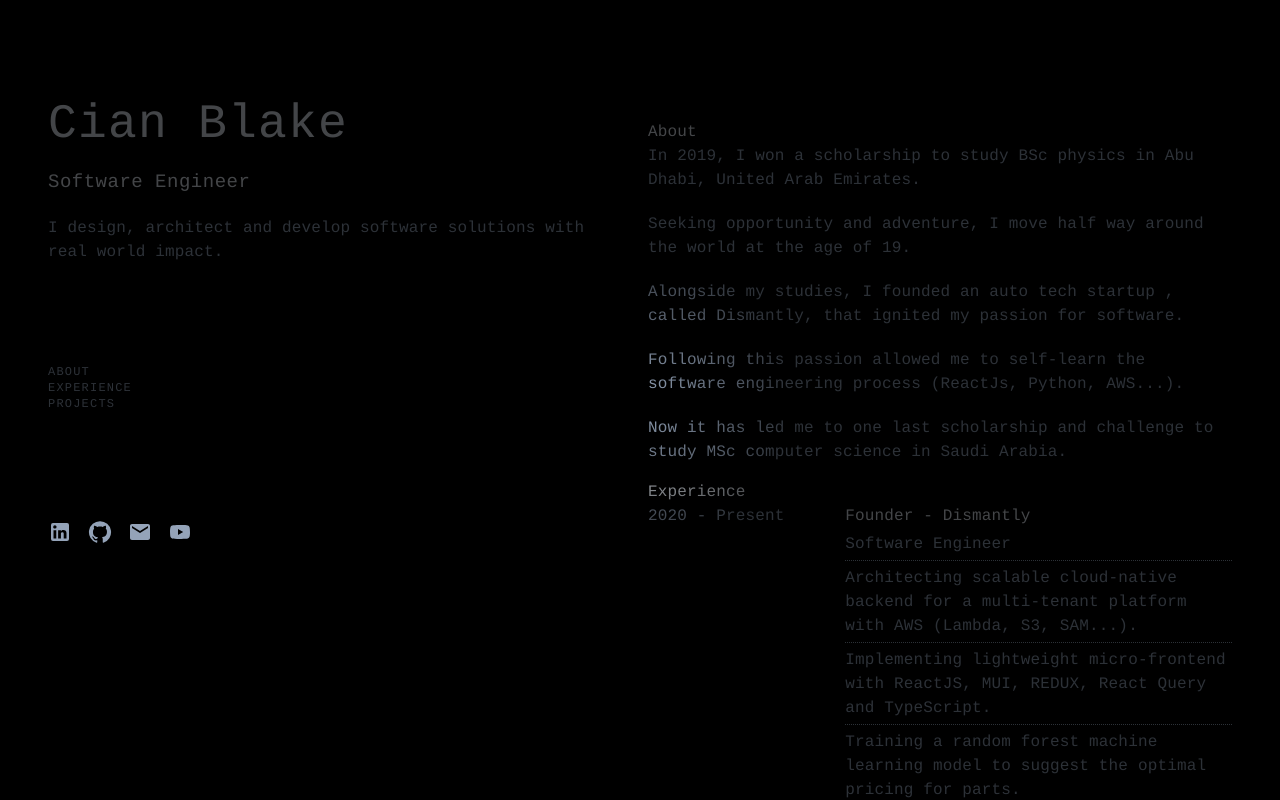
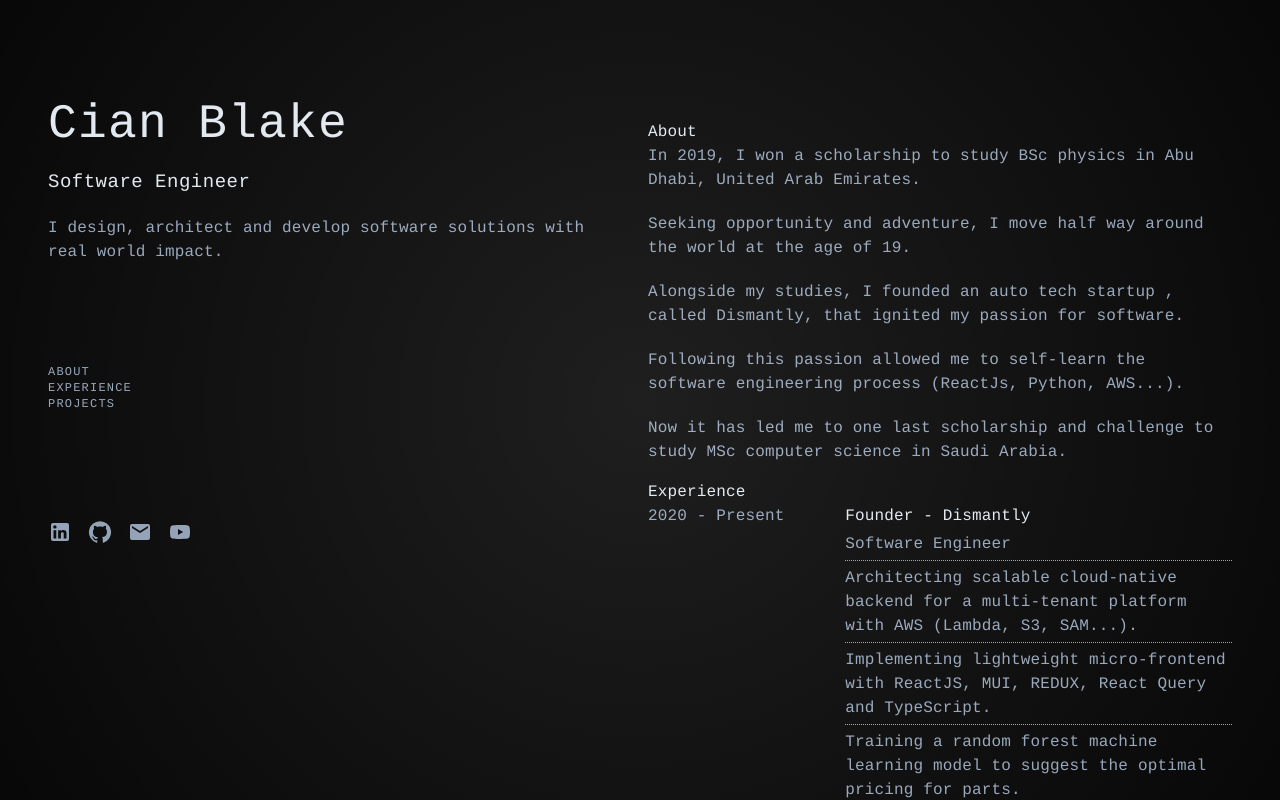
Before and after one commit to cianblake/my-site, a React (Create React App) app: page / in a window 1280 px wide. Built offline with nearby package versions, Linux system fonts and the light colour scheme.

Commit message:
torch from cursor

```diff
--- a/src/styled.js
+++ b/src/styled.js
@@ -18,7 +18,7 @@ export const StyledBox = styled(Box)({
         left: 0,
         width: '100%',
         height: '100%',
-        background: 'radial-gradient(circle 100px at var(--x) var(--y), transparent 0%, rgba(0, 0, 0, 0.7) 150px)',
+        background: 'radial-gradient(circle 1000px at var(--x) var(--y), rgba(255, 255, 255, 0.12), transparent 1000px)',
         pointerEvents: 'none',
     },
 });
```
